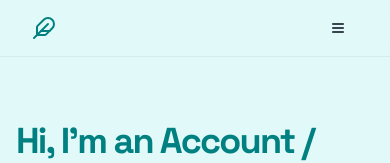
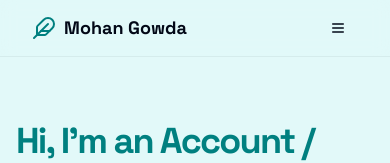
Before and after one commit to sudharshan41/Mohan-Kumar, a Next.js app: page / in a window 390 px wide. Shown: the top 163 px of the page. Built offline with nearby package versions, Linux system fonts and the light colour scheme.

Commit message:
keep the name "Mohan Gowda" permnent in the header

```diff
--- a/src/components/header.tsx
+++ b/src/components/header.tsx
@@ -87,7 +87,7 @@ export default function Header() {
         <div className="flex items-center gap-4">
            <Link href="/" className="flex items-center gap-2 mr-6">
             <Feather className="w-6 h-6 text-primary" />
-            <span className="font-bold font-headline text-lg hidden sm:inline-block">Mohan Gowda</span>
+            <span className="font-bold font-headline text-lg">Mohan Gowda</span>
           </Link>
         </div>
         <div className="flex-1 flex items-center justify-end">
```
